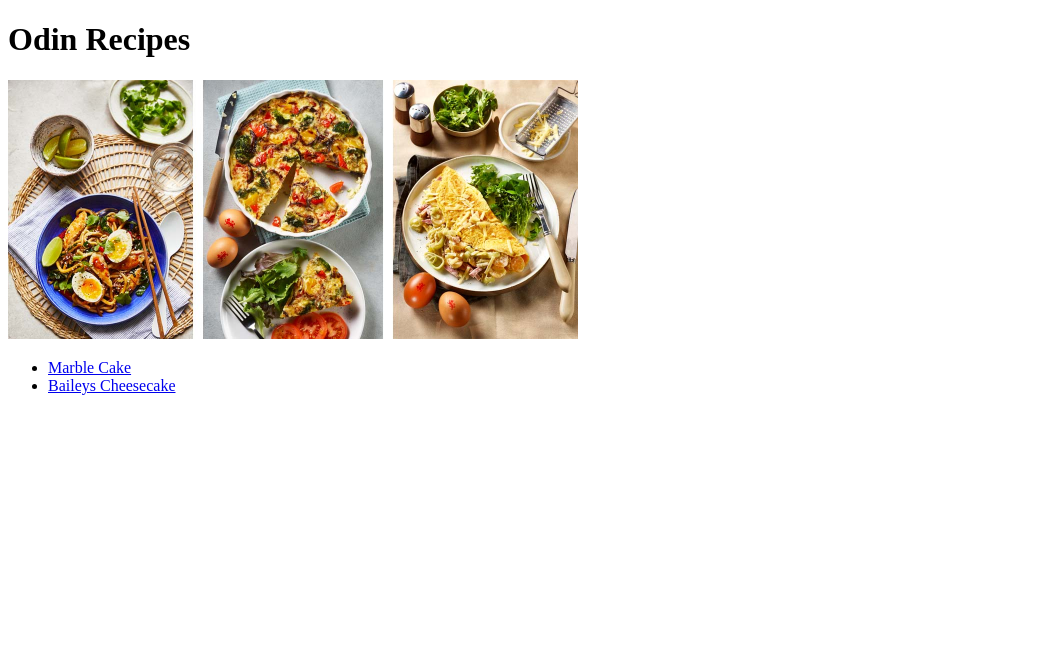
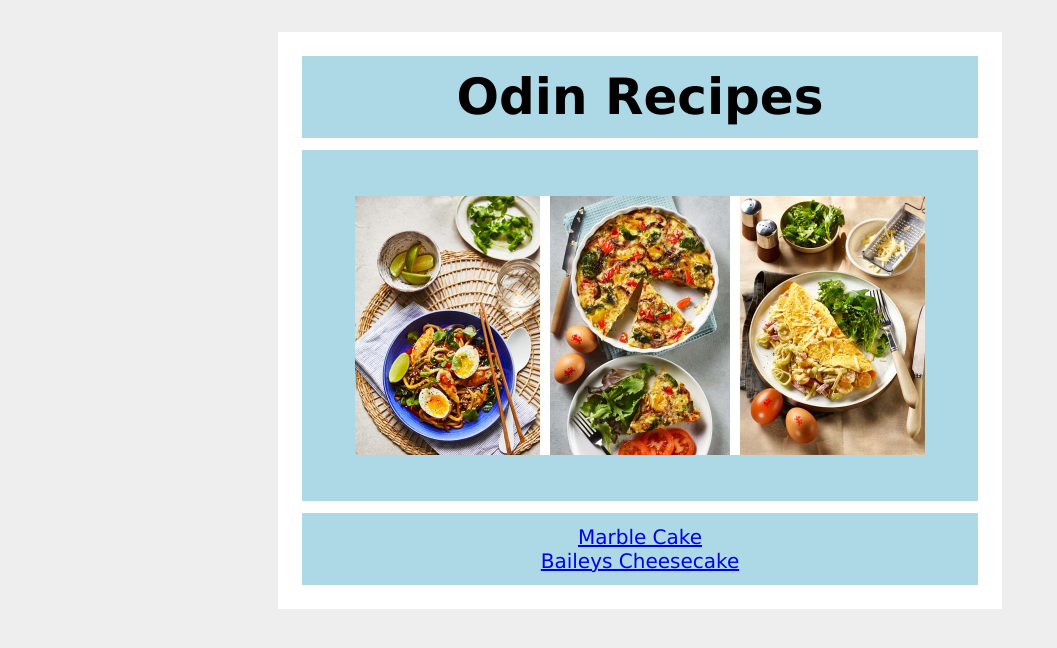
Before and after one commit to unlistedxx/odin-recipes, a plain HTML site: page index.html in a window 1280 px wide. Shown: the whole page, without its empty margins (0-1057 px from the left). Drawn offline with Linux system fonts and the light colour scheme.

Commit message:
Add styles

```diff
--- a/index.html
+++ b/index.html
@@ -3,16 +3,20 @@
     <head>
         <meta charset="UTF-8">
         <title>Recipes</title>
+        <link rel="stylesheet" href="styles.css">
     </head>
 
     <body>
-        <h1>Odin Recipes</h1>
-        <img src="./images/index.jpg" alt="Picture of three dishes" height="259" width="570">
+        <div class="card">
+            <h1>Odin Recipes</h1>
+            <div class="img-container">
+                <img src="./images/index.jpg" alt="Picture of three dishes" height="259" width="570">
+            </div>
 
-        <ul>
-            <li><a href="./recipes/marble-cake.html">Marble Cake</a></li>
-            <li><a href="./recipes/baileys-cheesecake.html">Baileys Cheesecake</a></li>
-        </ul>
-
+            <div class="links">
+                <a href="./recipes/marble-cake.html">Marble Cake</a>
+                <a href="./recipes/baileys-cheesecake.html">Baileys Cheesecake</a>
+            </div>
+        </div>
     </body>
 </html>
--- /dev/null
+++ b/styles.css
@@ -0,0 +1,43 @@
+body {
+    background-color: #eee;
+    font-family: "Verdana", "Tahoma", sans-serif;
+}
+
+.card {
+    background-color: white;
+    width: 700px;
+    margin: 32px auto;
+    padding: 12px;
+}
+
+h1 {
+    background-color: lightblue;
+    text-align:center;
+    font-weight: bold;
+    font-size: 50px;
+    margin: 12px;
+    padding: 12px;
+}
+
+.img-container {
+    background-color: lightblue;
+    margin: 12px;
+    padding: 46px;
+}
+
+img {
+    display: block;
+    margin: 0 auto;
+}
+
+a {
+    font-size: 20px;
+    display: block;
+    text-align: center;
+}
+
+.links {
+    background-color: lightblue;
+    margin: 12px;
+    padding: 12px;
+}
```
